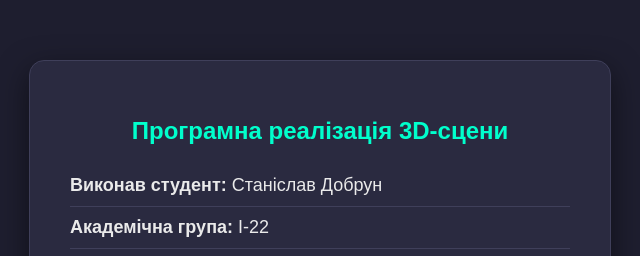
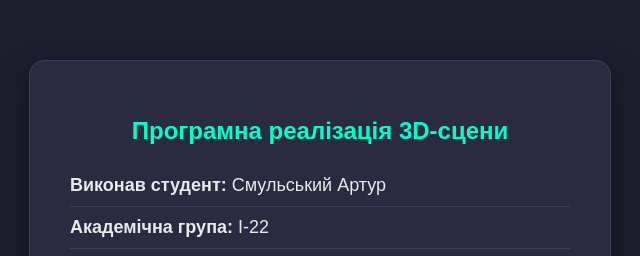
Before and after one commit to DobrunStanislav/Artur, a plain HTML site: page index.html in a window 1280 px wide. Shown: the part 160-416 px from the top of the page, 320-960 px from the left. Drawn offline with Linux system fonts and the light colour scheme.

Commit message:
Update index.html

```diff
--- a/index.html
+++ b/index.html
@@ -16,7 +16,7 @@
 <body>
     <div class="card">
         <h1>Програмна реалізація 3D-сцени</h1>
-        <p><strong>Виконав студент:</strong> Станіслав Добрун</p>
+        <p><strong>Виконав студент:</strong> Смульський Артур</p>
         <p><strong>Академічна група:</strong> І-22</p>
         <p><strong>Об'єкт сцени:</strong> Обертова сфера з відео-текстурою</p>
         <a href="scene.html" class="btn">Відкрити 3D сцену</a>
```
